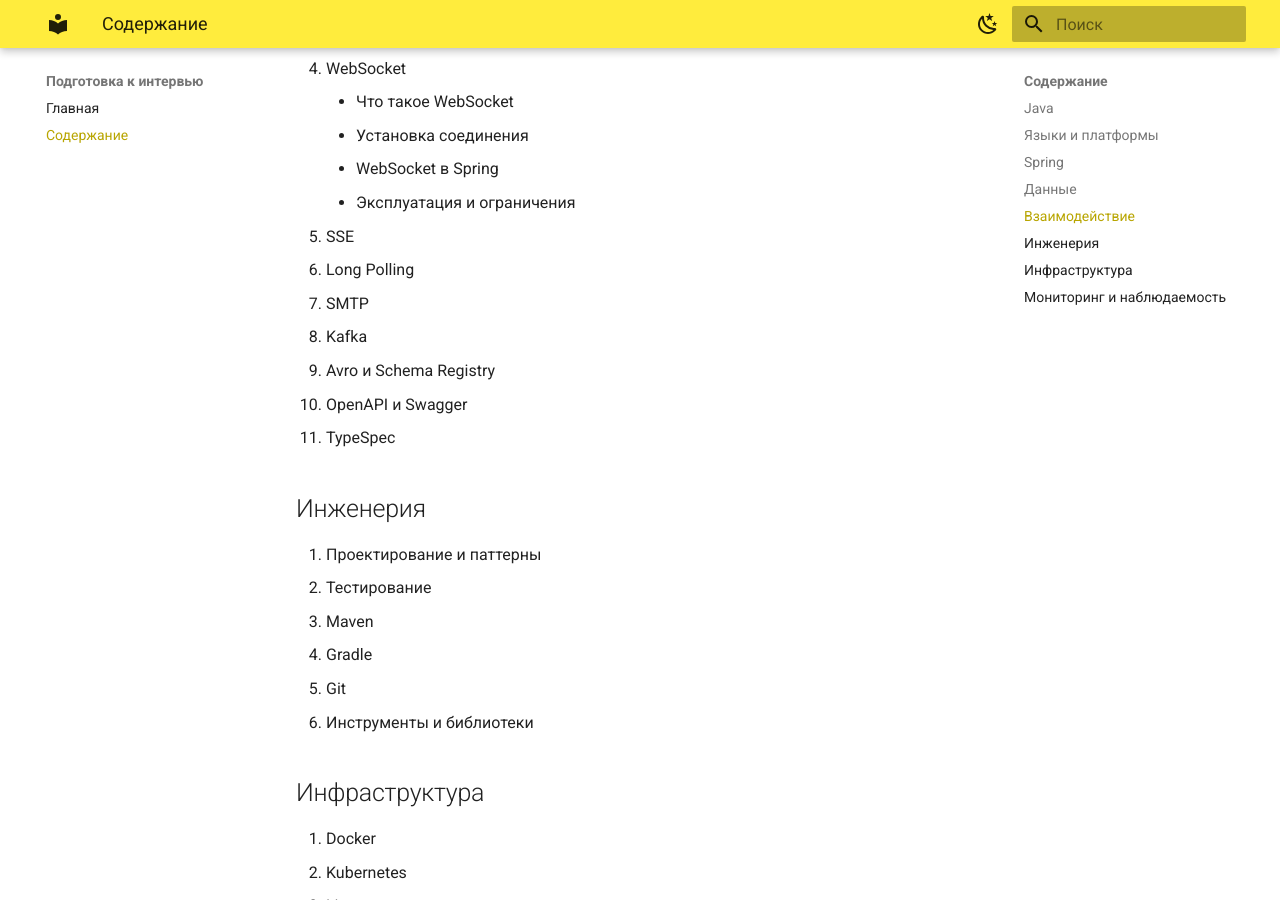
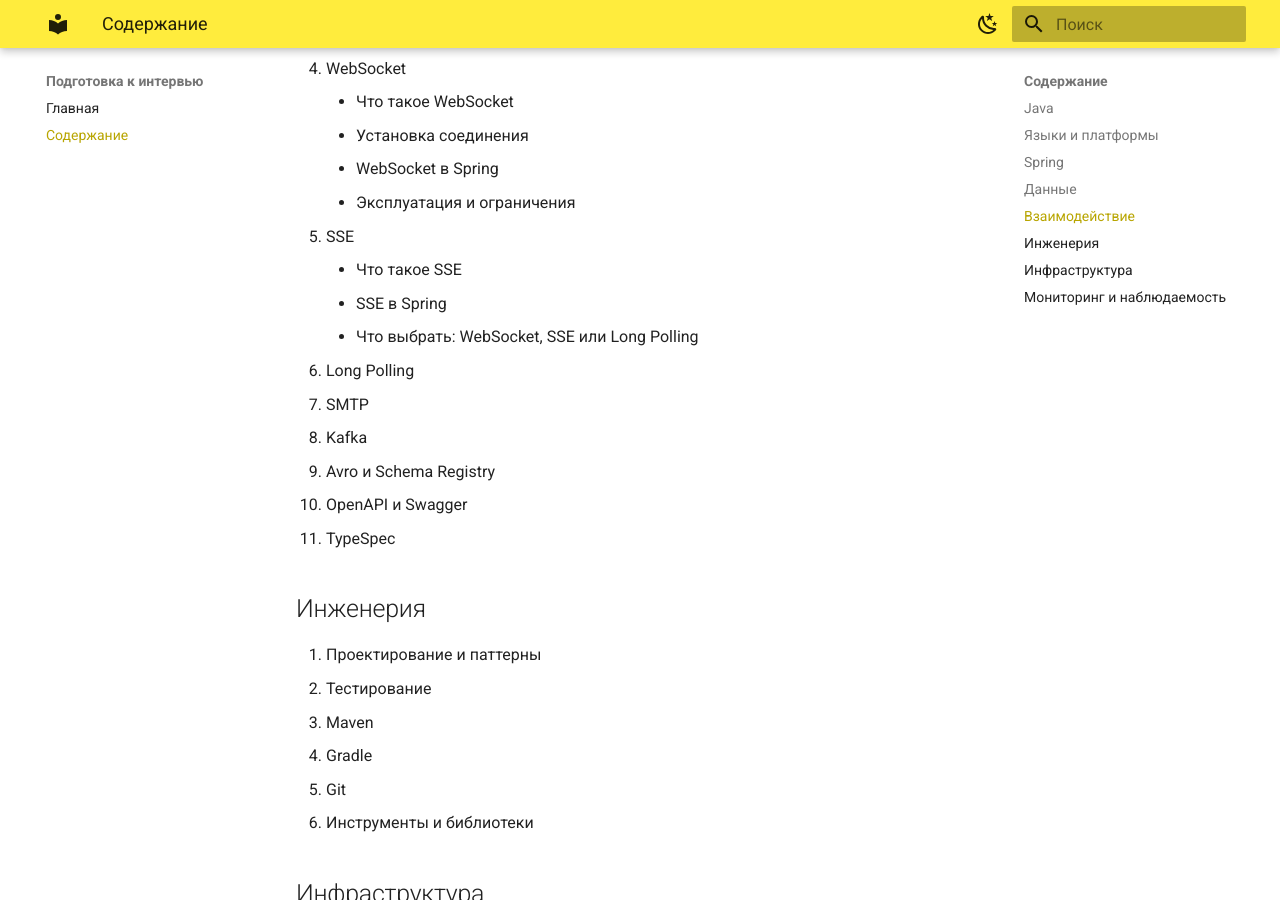
Before and after one commit to artem961/java-backend-notes, an MkDocs documentation site: the page built from docs/contents.md, in a window 1280 px wide and 900 px high, scrolled down 5039 px. Built offline with MkDocs 1.6.1 and Material for MkDocs 9.7.7, drawn with Linux system fonts in a browser that asks for light colours.

Commit message:
Определить состав раздела SSE
Три темы: суть протокола, поддержка в Spring и общее сравнение
трёх способов доставки событий клиенту.

```diff
--- a/docs/contents.md
+++ b/docs/contents.md
@@ -155,6 +155,9 @@
     - WebSocket в Spring
     - Эксплуатация и ограничения
 25. SSE
+    - Что такое SSE
+    - SSE в Spring
+    - Что выбрать: WebSocket, SSE или Long Polling
 26. Long Polling
 27. SMTP
 28. Kafka
```
